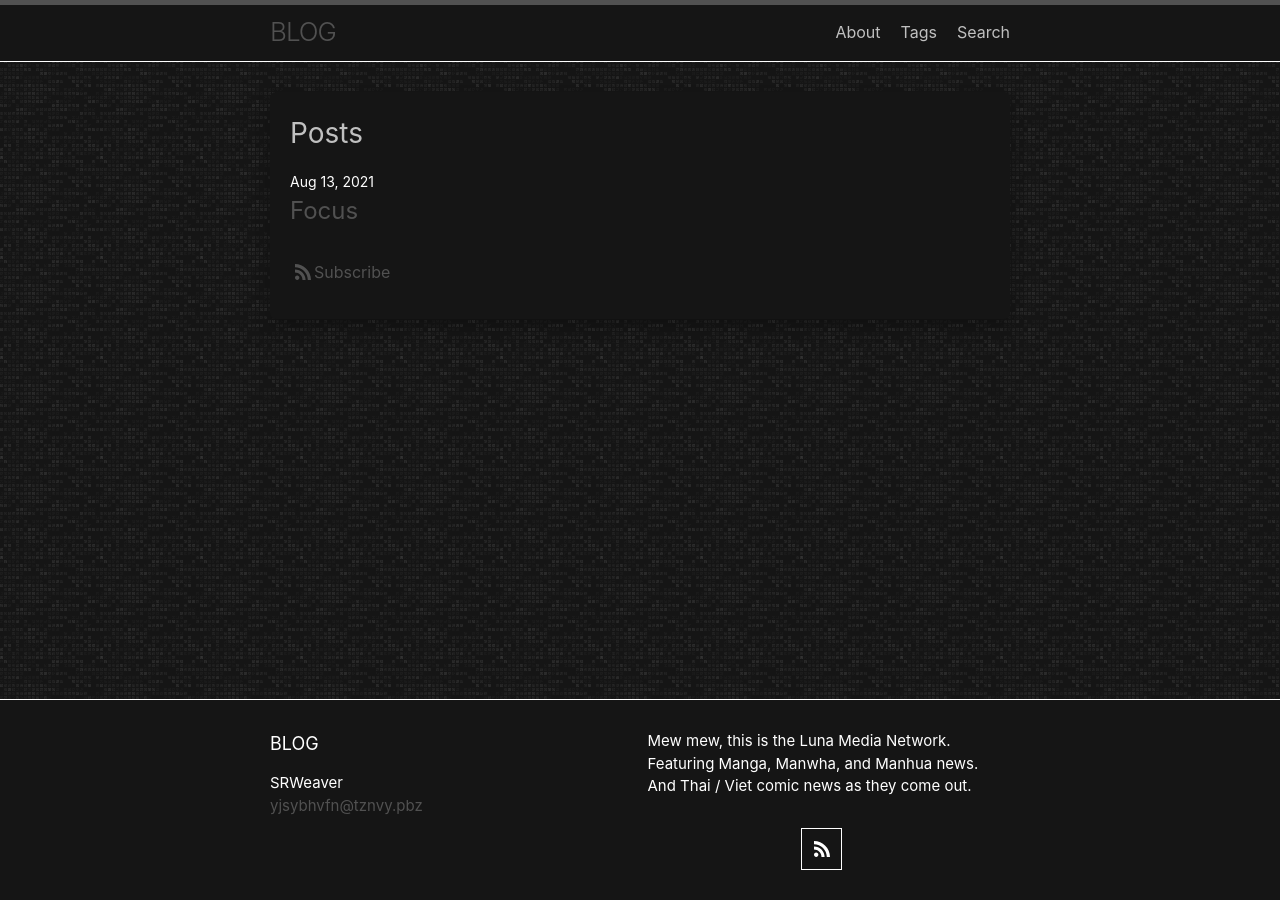
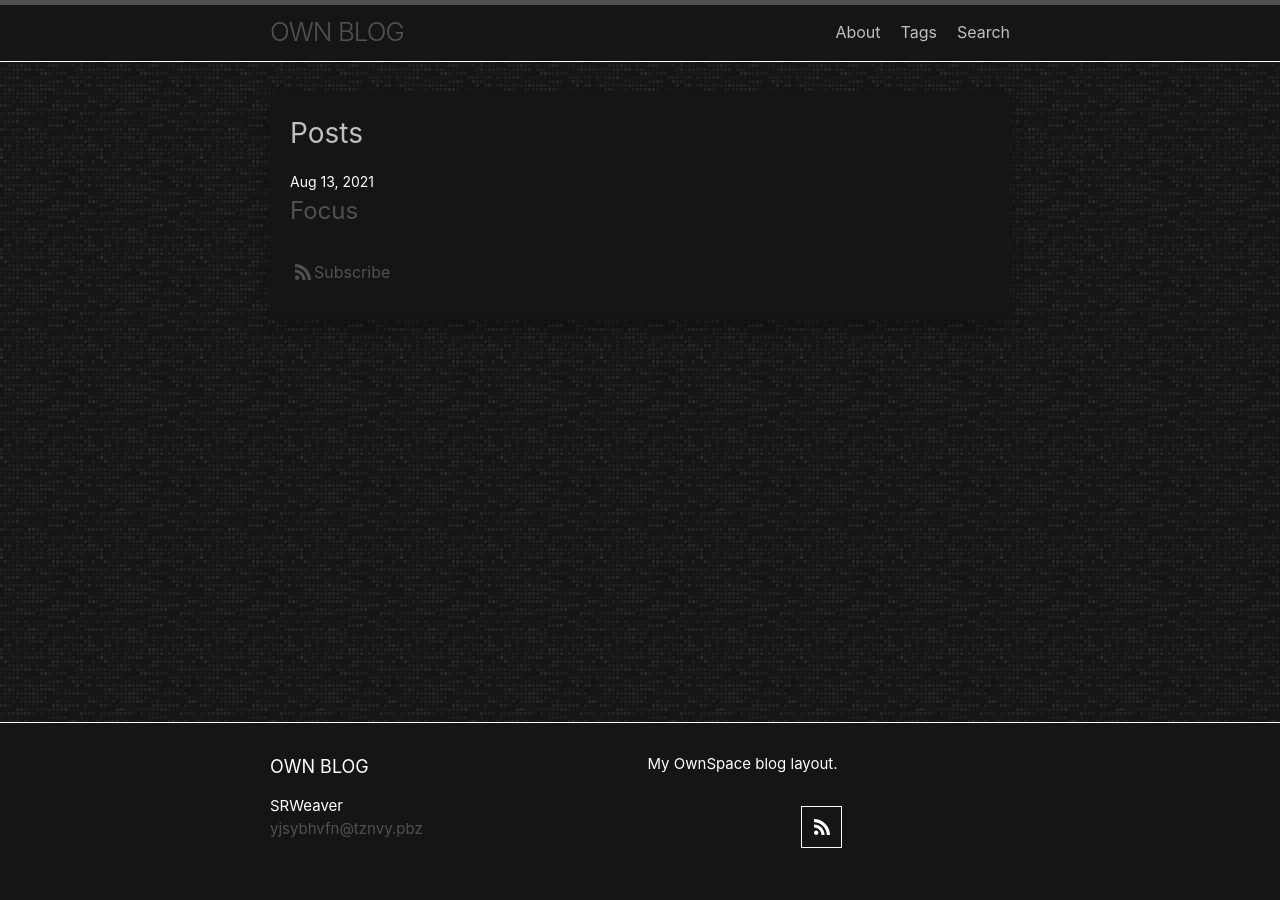
Before and after one commit to LWFlouisa/OwnSpaceBlog, a Jekyll site: the page built from index.md, in a window 1280 px wide. Built offline with Jekyll 4.4.1, drawn with Linux system fonts in a browser that asks for light colours.

Commit message:
Update _config.yml

```diff
--- a/_config.yml
+++ b/_config.yml
@@ -1,9 +1,8 @@
-title: "BLOG"
+title: "OWN BLOG"
 author: SRWeaver
 email: yjsybhvfn@tznvy.pbz
 description: > # this means to ignore newlines until "show_exerpts:"
-  Mew mew, this is the Luna Media Network. Featuring Manga, Manwha, and
-  Manhua news. And Thai / Viet comic news as they come out.
+  My OwnSpace blog layout.
 
 show_excerpts: false # set to true to show excerpts on the homepage
 
```
